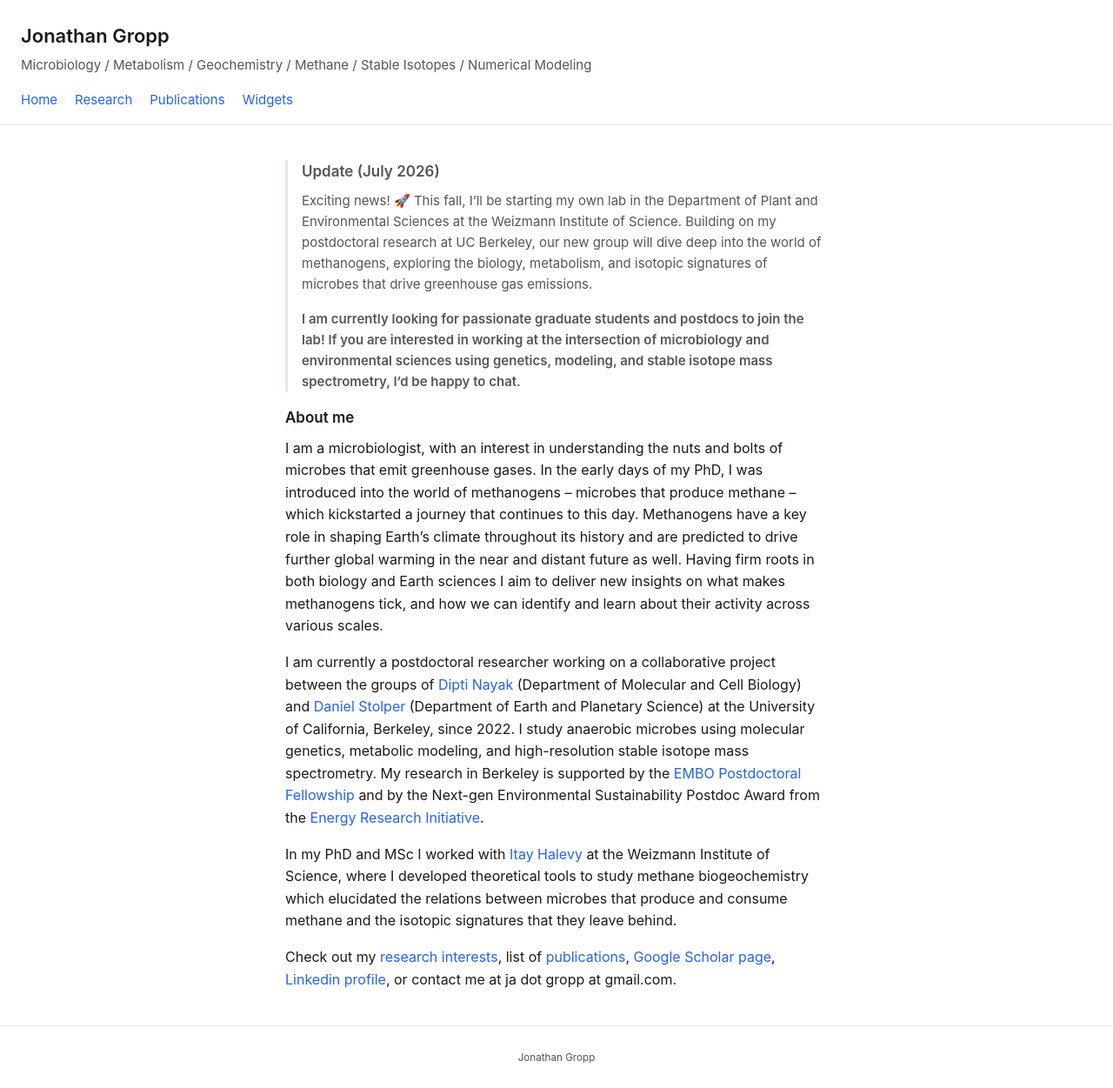
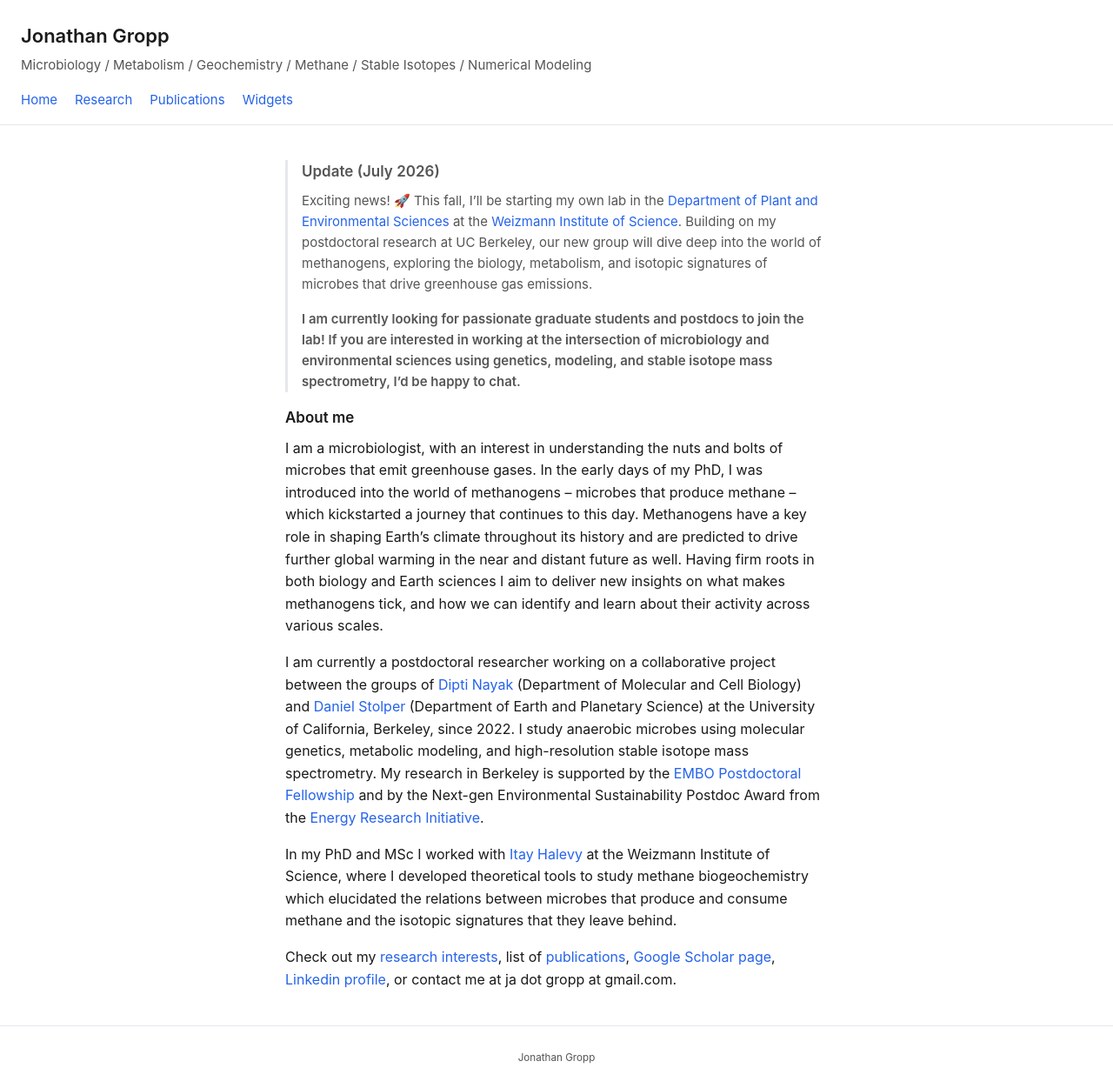
Before and after one commit to jagropp/jagropp.github.io, a Jekyll site: the page built from index.md, in a window 1280 px wide. Shown: the whole page at 87% size. Built offline with Jekyll 4.4.1, drawn with Linux system fonts in a browser that asks for light colours; our own code applies the rules of GitHub Pages for plain Markdown files; some of the changed lines change nothing that is shown.

Commit message:
update the update

```diff
--- a/index.md
+++ b/index.md
@@ -1,6 +1,6 @@
 > #### Update (July 2026)
 >
-> Exciting news! 🚀 This fall, I’ll be starting my own lab in the Department of Plant and Environmental Sciences at the Weizmann Institute of Science.
+> Exciting news! 🚀 This fall, I’ll be starting my own lab in the [Department of Plant and Environmental Sciences](https://www.weizmann.ac.il/plants/){:target="_blank"} at the [Weizmann Institute of Science](https://www.weizmann.ac.il/pages/){:target="_blank"}.
 Building on my postdoctoral research at UC Berkeley, our new group will dive deep into the world of methanogens, exploring the biology, metabolism, and isotopic signatures of microbes that drive greenhouse gas emissions.
 >
 > **I am currently looking for passionate graduate students and postdocs to join the lab! If you are interested in working at the intersection of microbiology and environmental sciences using genetics, modeling, and stable isotope mass spectrometry, I’d be happy to chat.**
```
